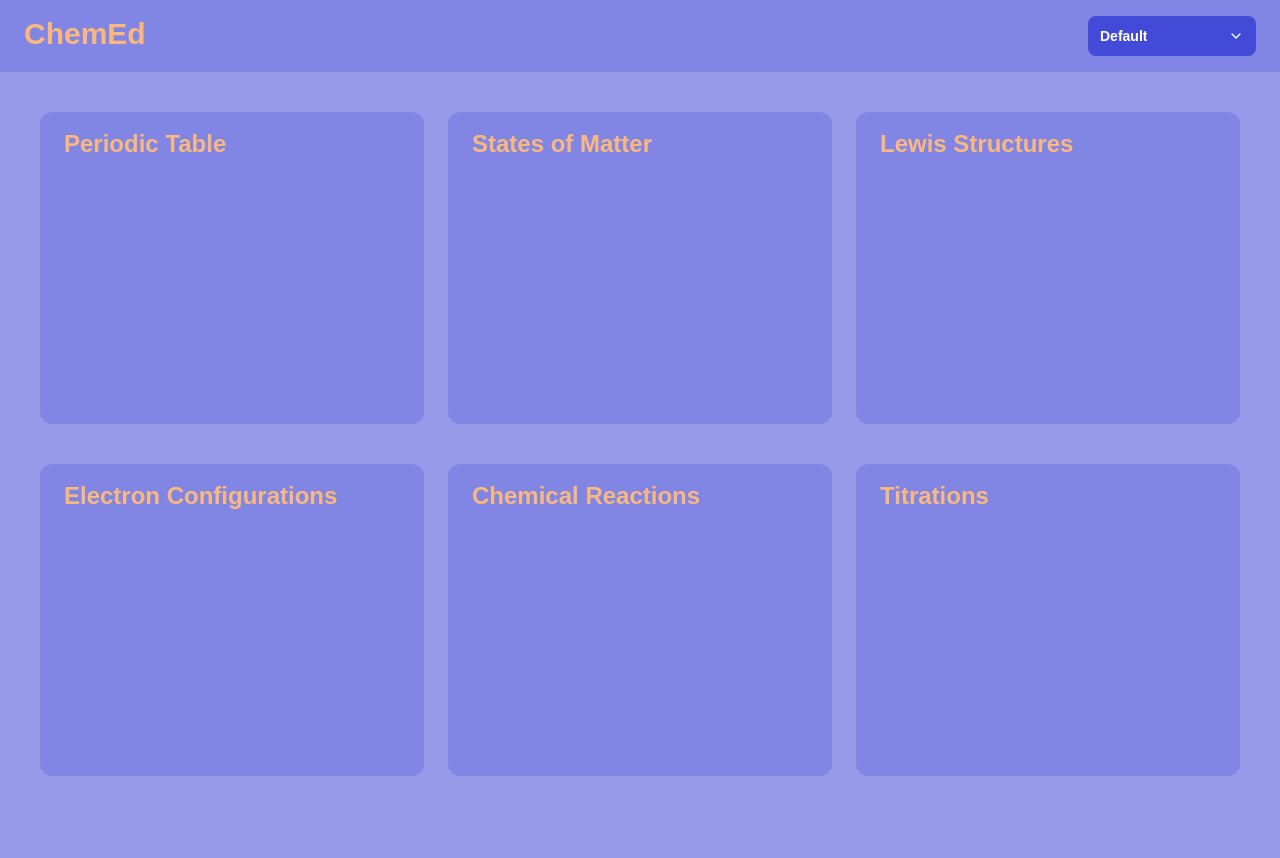
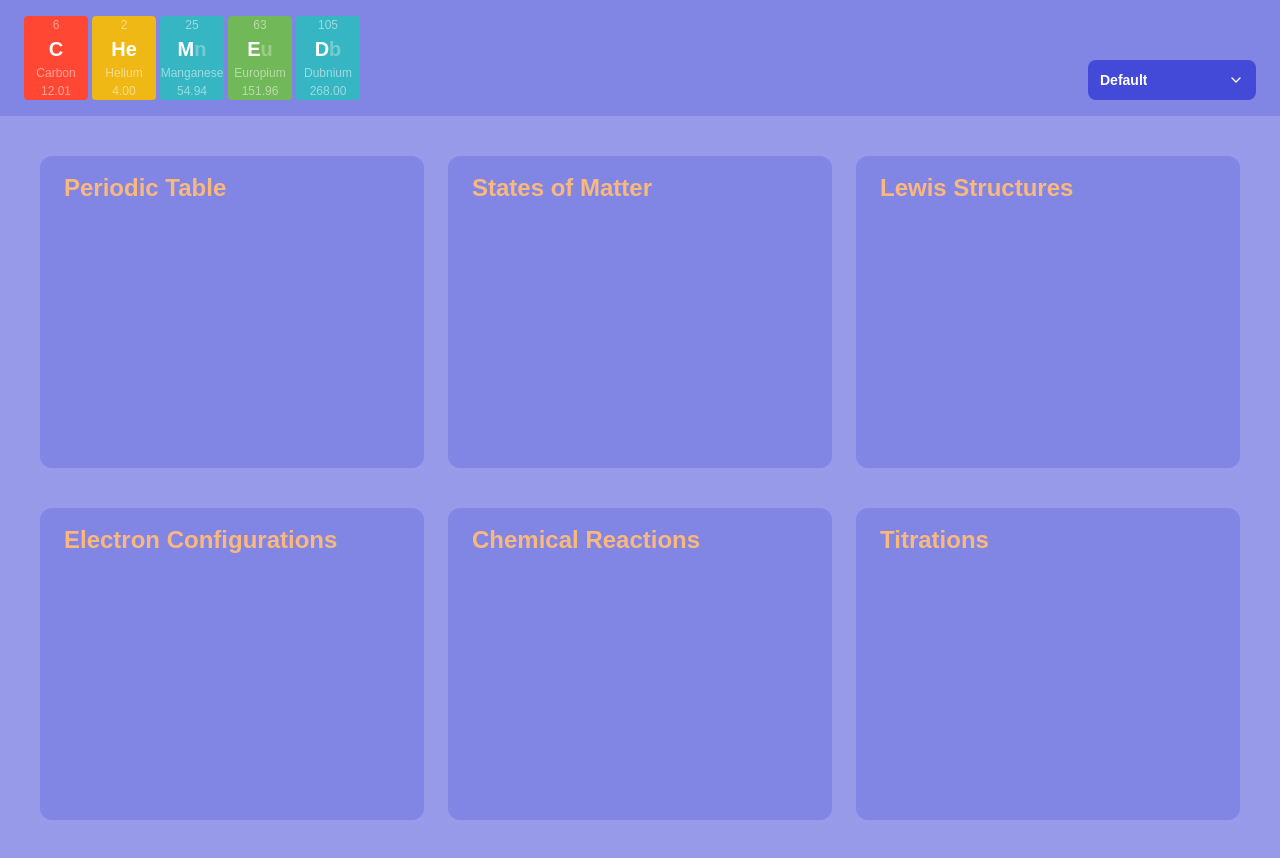
Before and after one commit to sethgonzales/ChemEd, a Next.js app: page / in a window 1280 px wide. Shown: the top 858 px of the page. Before the commit the page ends 832 px from the top, so only its background shows below. Built offline with nearby package versions, Linux system fonts and the light colour scheme.

Commit message:
build element cards for header

```diff
--- a/src/components/dropdown.tsx
+++ b/src/components/dropdown.tsx
@@ -35,7 +35,10 @@ export default function Dropdown({
   }, [isOpen, closeOnClickAway]);
 
   return (
-    <div ref={dropdownRef} className="relative inline-block text-left">
+    <div
+      ref={dropdownRef}
+      className="relative inline-block text-left w-full sm:w-auto"
+    >
       <button
         onClick={(e) => {
           e.preventDefault();
--- a/src/components/header.tsx
+++ b/src/components/header.tsx
@@ -1,11 +1,70 @@
 import Link from 'next/link';
+import { useMemo, useState } from 'react';
+
+import { findElementsBySymbol } from '~/utils';
 import { ThemeSelect } from '~/components/theme-select';
 
+import { IElementData } from '~/types';
+
+const COLORS = ['#36b6c2', '#ff4733', '#efb814', '#70b858', '#1aabb9'];
+const HEADER_ELEMENTS = ['C', 'He', 'Mn', 'Eu', 'Db'];
+
+const getColorByElement = (atomicNumber: number) =>
+  COLORS[atomicNumber % COLORS.length];
+
+function ElementCard({ element }: { element: IElementData }) {
+  const [color, setColor] = useState(getColorByElement(element.atomicNumber));
+
+  const handleHover = () =>
+    setColor(COLORS[Math.floor(Math.random() * COLORS.length)]);
+
+  const handleHoverOut = () =>
+    setColor(COLORS[Math.floor(Math.random() * COLORS.length)]);
+
+  const hideSecondLetter = ['Mn', 'Eu', 'Db'].includes(element.symbol);
+
+  return (
+    <div
+      className="w-14 h-20 sm:w-16 sm:h-21 flex flex-col gap-0.5 items-center justify-center text-xs truncate text-center text-white rounded-sm hover:translate-y-1.5 transition-transform duration-200"
+      style={{ backgroundColor: color }}
+      onMouseEnter={handleHover}
+      onMouseLeave={handleHoverOut}
+    >
+      <h5 className="opacity-50">{element.atomicNumber}</h5>
+      <h1 className="font-semibold text-xl">
+        {hideSecondLetter ? (
+          <>
+            <span>{element.symbol[0]}</span>
+            <span className="opacity-30">{element.symbol[1]}</span>
+          </>
+        ) : (
+          element.symbol
+        )}
+      </h1>
+      <h5 className="opacity-50 truncate w-full">{element.name}</h5>
+      <h5 className="opacity-50">
+        {element.atomicMass?.toLocaleString(undefined, {
+          minimumFractionDigits: 2,
+          maximumFractionDigits: 2,
+        })}
+      </h5>
+    </div>
+  );
+}
+
 export default function Header() {
+  const elements = useMemo<IElementData[]>(() => {
+    return findElementsBySymbol(HEADER_ELEMENTS) as IElementData[];
+  }, []);
+
   return (
     <Link href="/">
-      <header className="flex justify-between py-4 px-6 bg-primary-500 text-secondary-500 sticky top-0 z-999 cursor-pointer">
-        <h1 className="text-3xl font-bold">ChemEd</h1>
+      <header className="flex flex-col sm:flex-row gap-4 justify-between items-center sm:items-end w-full py-4 px-6 bg-primary-500 text-secondary-500 sticky top-0 z-999 cursor-pointer">
+        <div className="flex flex-row gap-1">
+          {elements?.map((e) => (
+            <ElementCard key={e.atomicNumber} element={e} />
+          ))}
+        </div>
         <ThemeSelect />
       </header>
     </Link>
--- a/src/components/theme-select.tsx
+++ b/src/components/theme-select.tsx
@@ -16,7 +16,7 @@ export function ThemeSelect() {
   return (
     <Dropdown
       label={THEME[themeName]?.label ?? 'Select theme'}
-      className="w-42"
+      className="w-full sm:w-42"
     >
       {Object.entries(THEME).map(([key, value]) => (
         <li key={key}>
--- a/src/constants/elements.ts
+++ b/src/constants/elements.ts
@@ -1,6 +1,6 @@
-import { ElementData } from '~/types';
+import { IElementData } from '~/types';
 
-export const elements: ElementData[] = [
+export const ELEMENTS: IElementData[] = [
   {
     atomicNumber: 1,
     symbol: 'H',
--- a/src/pages/_app.tsx
+++ b/src/pages/_app.tsx
@@ -10,7 +10,7 @@ export default function App({ Component, pageProps }: AppProps) {
     <ThemeProvider>
       <Suspense fallback={<Loading />}>
         <Header />
-        <div className="p-10 text-secondary-500">
+        <div className="p-6 sm:p-10 text-secondary-500">
           <Component {...pageProps} />
         </div>
       </Suspense>
--- a/src/pages/index.tsx
+++ b/src/pages/index.tsx
@@ -7,7 +7,7 @@ export default function Home() {
   const router = useRouter();
 
   return (
-    <div className="grid grid-cols-2 sm:grid-cols-3 gap-6 space-y-4">
+    <div className="grid grid-cols-1 sm:grid-cols-2 md:grid-cols-3 gap-6 space-y-4">
       {simulations.map((simulation, index) => (
         <Card
           key={index}
--- a/src/types/index.ts
+++ b/src/types/index.ts
@@ -1,4 +1,4 @@
-export interface ElementData {
+export interface IElementData {
   atomicNumber: number; // number of protons
   symbol: string; // e.g. "H", "He"
   name: string; // e.g. "Hydrogen"
--- /dev/null
+++ b/src/utils/index.ts
@@ -0,0 +1,47 @@
+import { ELEMENTS } from '~/constants/elements';
+import { IElementData } from '~/types';
+
+/**
+ * Finds a single element object by its chemical symbol.
+ *
+ * @param symbol - The chemical symbol of the element to find (e.g. `"Na"`, `"Cl"`, `"Fe"`).
+ * @returns The matching `IElementData` object if found, otherwise `null`.
+ *
+ * @example
+ * const sodium = findElement("Na") → { atomicNumber: 11, symbol: "Na", name: "Sodium", ... }
+ */
+export const findElement = (
+  symbol: IElementData['symbol'],
+): IElementData | null => ELEMENTS.find((e) => e.symbol === symbol) ?? null;
+
+/**
+ * Finds one or more element objects based on one or more chemical symbols.
+ *
+ * Accepts either:
+ * - a single element symbol (string), returning a single `IElementData` object, or
+ * - an array of element symbols, returning an array of `IElementData` objects.
+ *
+ * @param el - A single element symbol (e.g. `"O"`) or an array of symbols (e.g. `["H", "O", "N"]`).
+ * @returns
+ * - A single `IElementData` object when given a string.
+ * - An array of `IElementData` objects when given an array.
+ * - `null` if no valid input or no matching elements were found.
+ *
+ * @example
+ * const oxygen = findElementsBySymbol("O") → { atomicNumber: 8, symbol: "O", name: "Oxygen", ... }
+ * const set = findElementsBySymbol(["H", "O", "N"]) → [{ symbol: "H", ... }, { symbol: "O", ... }, { symbol: "N", ... }]
+ */
+export const findElementsBySymbol = (
+  el: IElementData['symbol'] | IElementData['symbol'][] | null,
+): IElementData[] | IElementData | null => {
+  if (!el) return null;
+
+  if (Array.isArray(el)) {
+    if (el.length === 0) return [];
+    return el
+      .map((symbol) => findElement(symbol))
+      .filter(Boolean) as IElementData[];
+  }
+
+  return findElement(el);
+};
```
